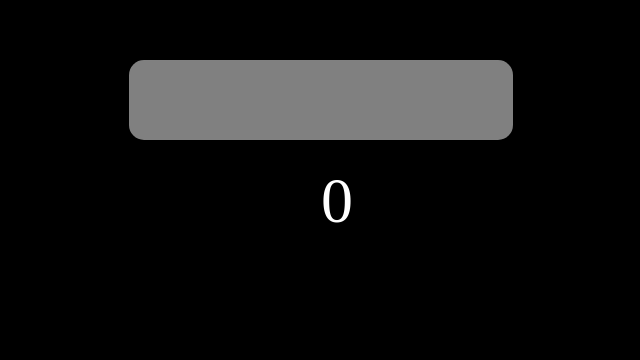
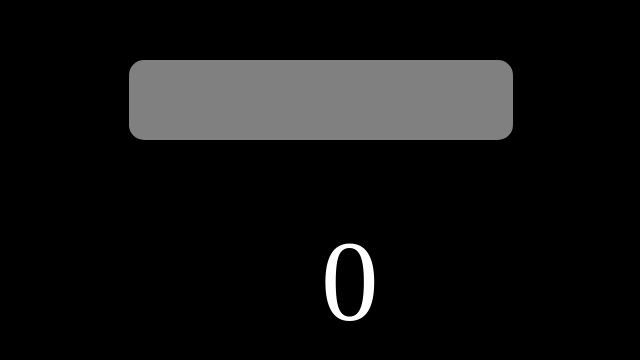
Before and after one commit to turtletown73/Spacebar, a plain HTML site: page index.html in a window 1280 px wide. Shown: the part 300-660 px from the top of the page, without its empty margins (319-959 px from the left). Drawn offline with Linux system fonts and the light colour scheme.

Commit message:
Update style.css

```diff
--- a/style.css
+++ b/style.css
@@ -18,5 +18,5 @@ body {
   color: white;
   top: 50%;
   left: 50%;
-  font-size: 4em;
+  font-size: 9vw;
 }
```
